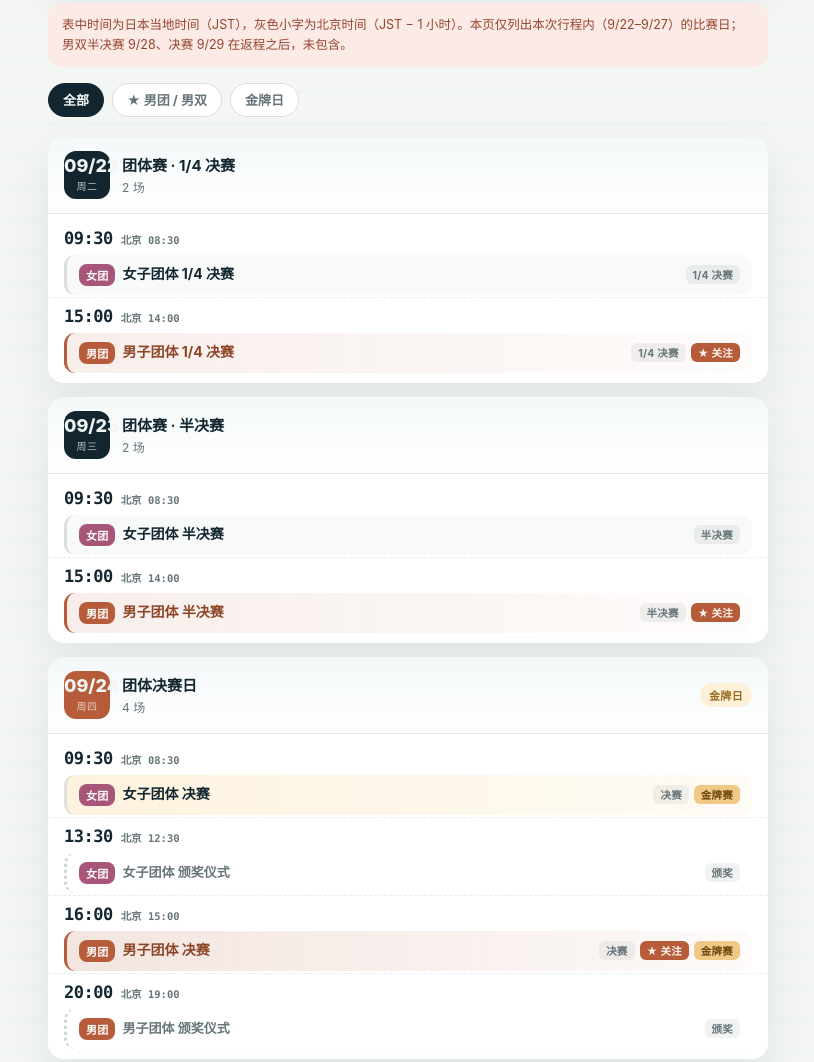
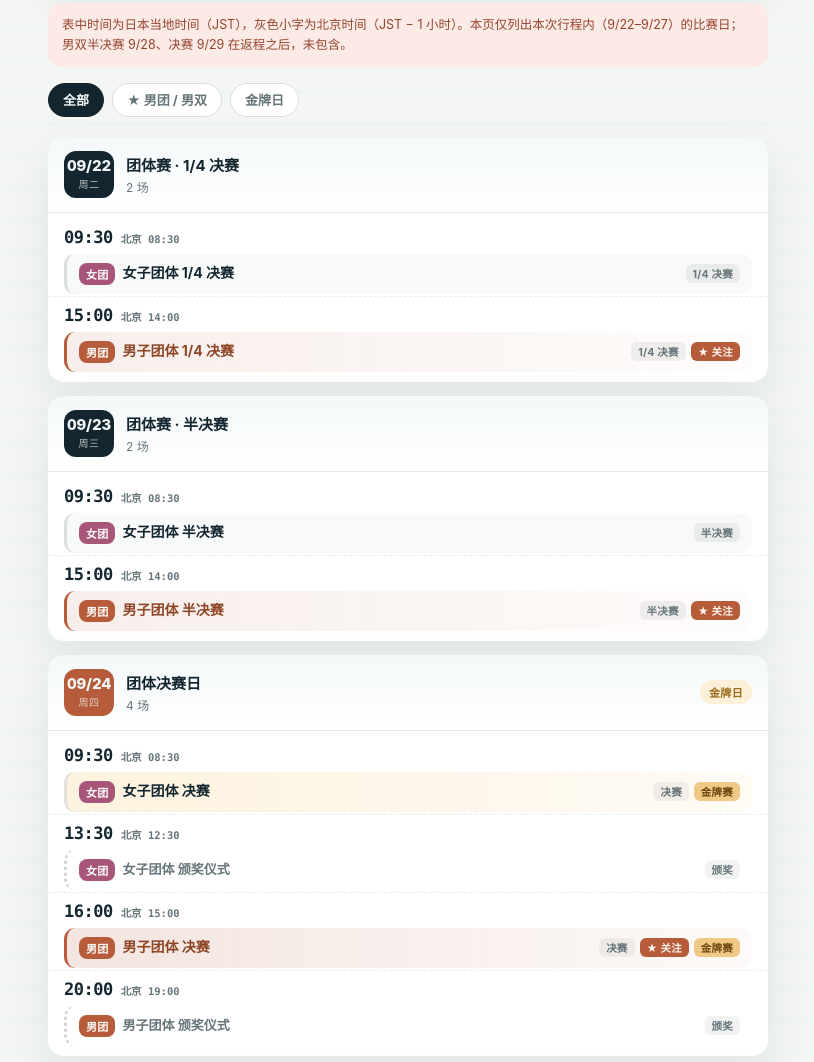
Before and after one commit to 940555875-source/nagoya-asian-games-2026, a plain HTML site: page index.html in a window 1280 px wide. Shown: the part 1189-2251 px from the top of the page, without its empty margins (232-1046 px from the left). Drawn offline with Linux system fonts and the light colour scheme; no server answers.

Commit message:
修复赛程卡日期溢出：缩小字号并加宽日期块

```diff
--- a/index.html
+++ b/index.html
@@ -10,7 +10,7 @@
   <title>名古屋亚运 · 羽毛球观赛之旅</title>
   <link rel="stylesheet" href="styles.css?v=20260910-3">
   <link rel="stylesheet" href="ledger.css?v=20260910-2">
-  <link rel="stylesheet" href="sections.css?v=20260914-4">
+  <link rel="stylesheet" href="sections.css?v=20260914-5">
   <script src="runtime-storage.js?v=20260910-2" defer></script>
   <script src="sync.js?v=20260914-1" defer></script>
   <script src="overview-map.js?v=20260910-2" defer></script>
--- a/sections.css
+++ b/sections.css
@@ -98,14 +98,21 @@
 }
 .session-head__date {
   flex: 0 0 auto;
-  width: 46px;
+  width: 50px;
   text-align: center;
-  padding: 6px 0;
+  padding: 7px 0;
   border-radius: 12px;
   background: var(--ink);
   color: #f2f7f6;
 }
-.session-head__date strong { display: block; font-size: 18px; line-height: 1; font-weight: 800; }
+.session-head__date strong {
+  display: block;
+  font-size: 15px;
+  line-height: 1;
+  font-weight: 800;
+  font-variant-numeric: tabular-nums;
+  letter-spacing: -0.01em;
+}
 .session-head__date span { display: block; margin-top: 3px; font-size: 10px; letter-spacing: 0.06em; opacity: 0.75; }
 .session-head__title { min-width: 0; flex: 1; }
 .session-head__title h3 { margin: 0; font-size: 15px; font-weight: 750; }
```
